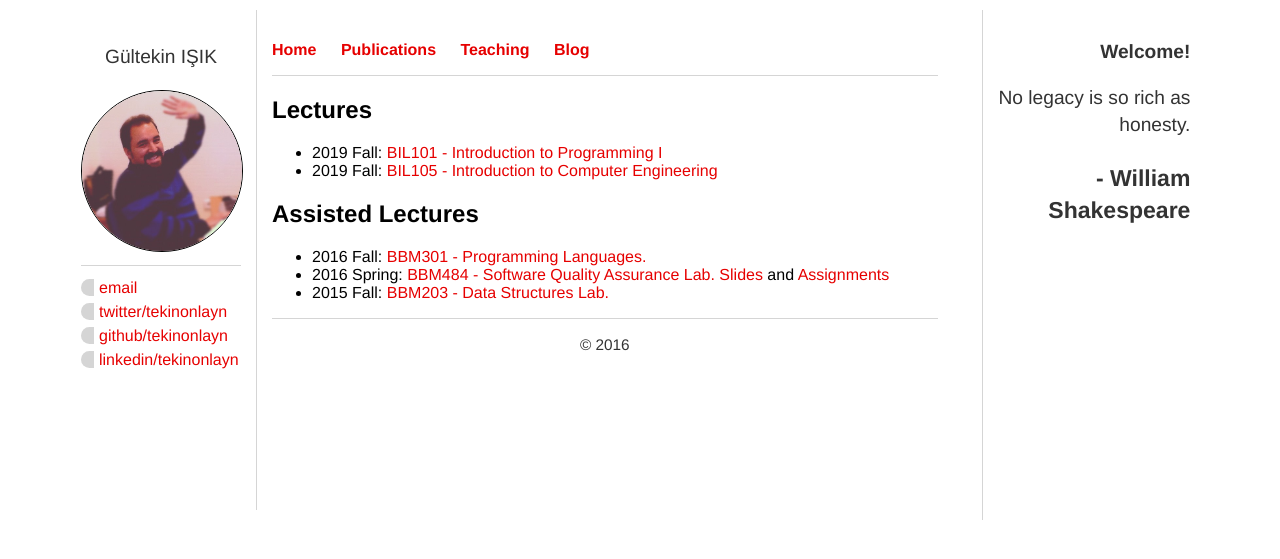
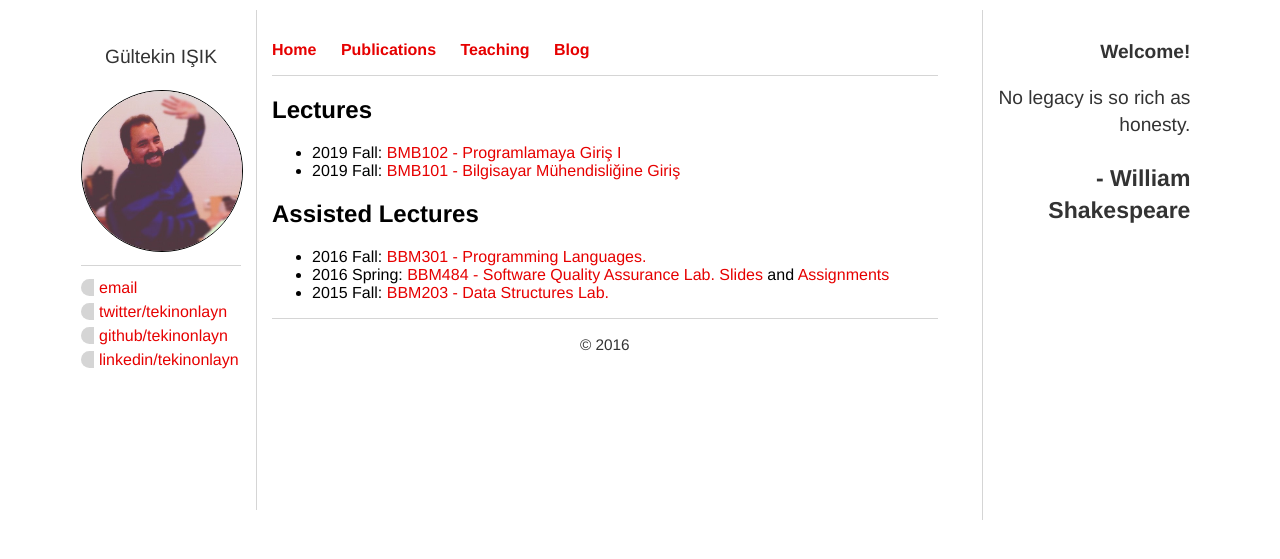
Before and after one commit to tekinonlayn/gi.github.io, a Jekyll site: the page built from teaching/index.html, in a window 1280 px wide. Shown: the top 559 px of the page. Built offline with Jekyll 4.4.1, drawn with Linux system fonts in a browser that asks for light colours.

Commit message:
Update index.html

```diff
--- a/teaching/index.html
+++ b/teaching/index.html
@@ -5,8 +5,8 @@ title: Gültekin Işık - Teaching
 <div class="blurb">
 	<h2>Lectures</h2>
 	<ul>
-	<li>2019 Fall: <a href="courses/bil101" target="">BIL101 - Introduction to Programming I </a></li>
-	<li>2019 Fall: <a href="courses/bil105" target="">BIL105 - Introduction to Computer Engineering </a></li>
+	<li>2019 Fall: <a href="courses/bmb102" target="">BMB102 - Programlamaya Giriş I </a></li>
+	<li>2019 Fall: <a href="courses/bmb101" target="">BMB101 - Bilgisayar Mühendisliğine Giriş </a></li>
 
 	</ul>
 	<h2>Assisted Lectures</h2>
```
